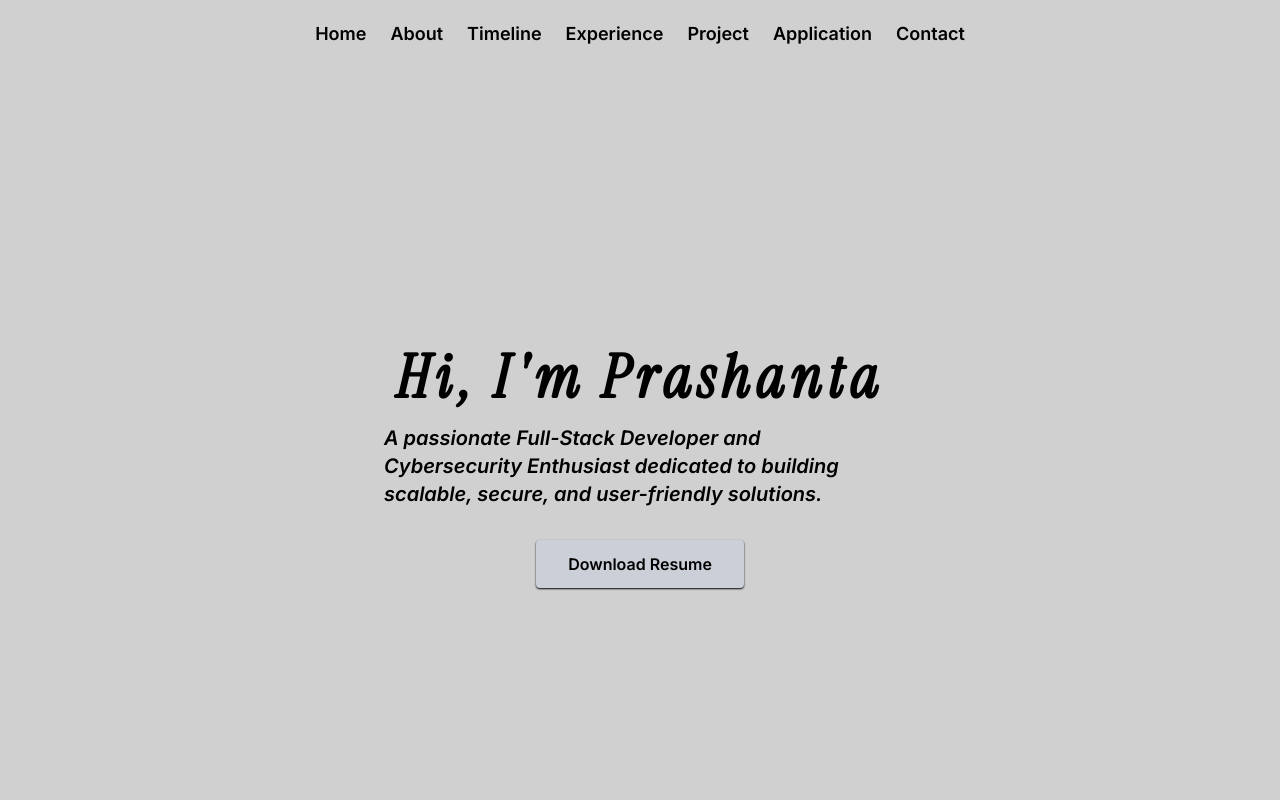
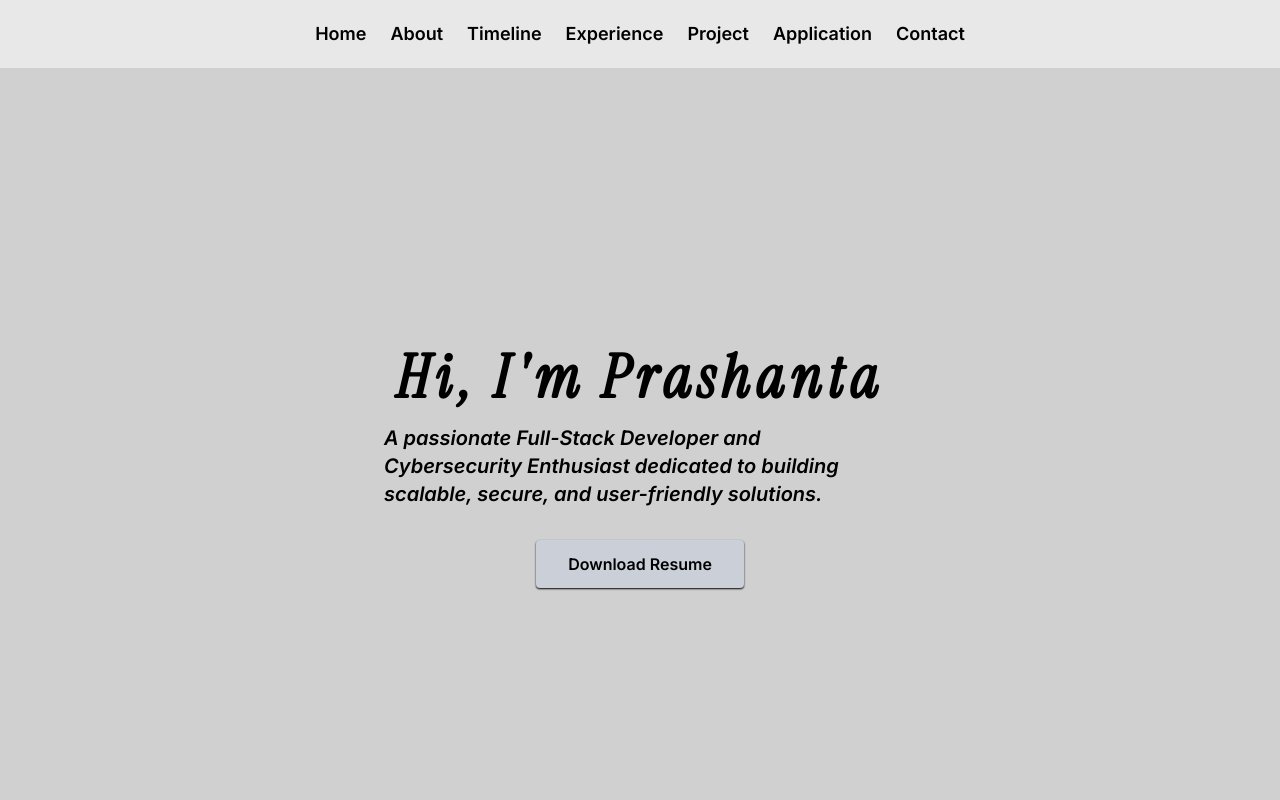
Before and after one commit to Prashanta11/Personal_Website, a React (Vite) app in the folder Portfolio-Frontend/: page / in a window 1280 px wide. Shown: the top 800 px of the page. Built offline with nearby package versions, Linux system fonts and the light colour scheme.

Commit message:
fix: Update Header component styles for improved navigation visibility

```diff
--- a/Portfolio-Frontend/src/components/Header.jsx
+++ b/Portfolio-Frontend/src/components/Header.jsx
@@ -33,14 +33,14 @@ const Header = () => {
     },
   ];
   return (
-    <div className="flex justify-between items-center py-5 p-5">
+    <div className="top-0 z-50 sticky flex justify-between items-center bg-bodyColor py-5 p-5 sm:">
       <nav className="mx-auto">
         <ul className="flex space-x-6 font-semibold text-lg">
           {navItems.map((item, index) => (
             <li key={index}>
               <NavLink
                 to={item.link}
-                className="text-black hover:text-gray-600"
+                className="text-black hover:text-blue-800"
               >
                 {item.name}
               </NavLink>
```
